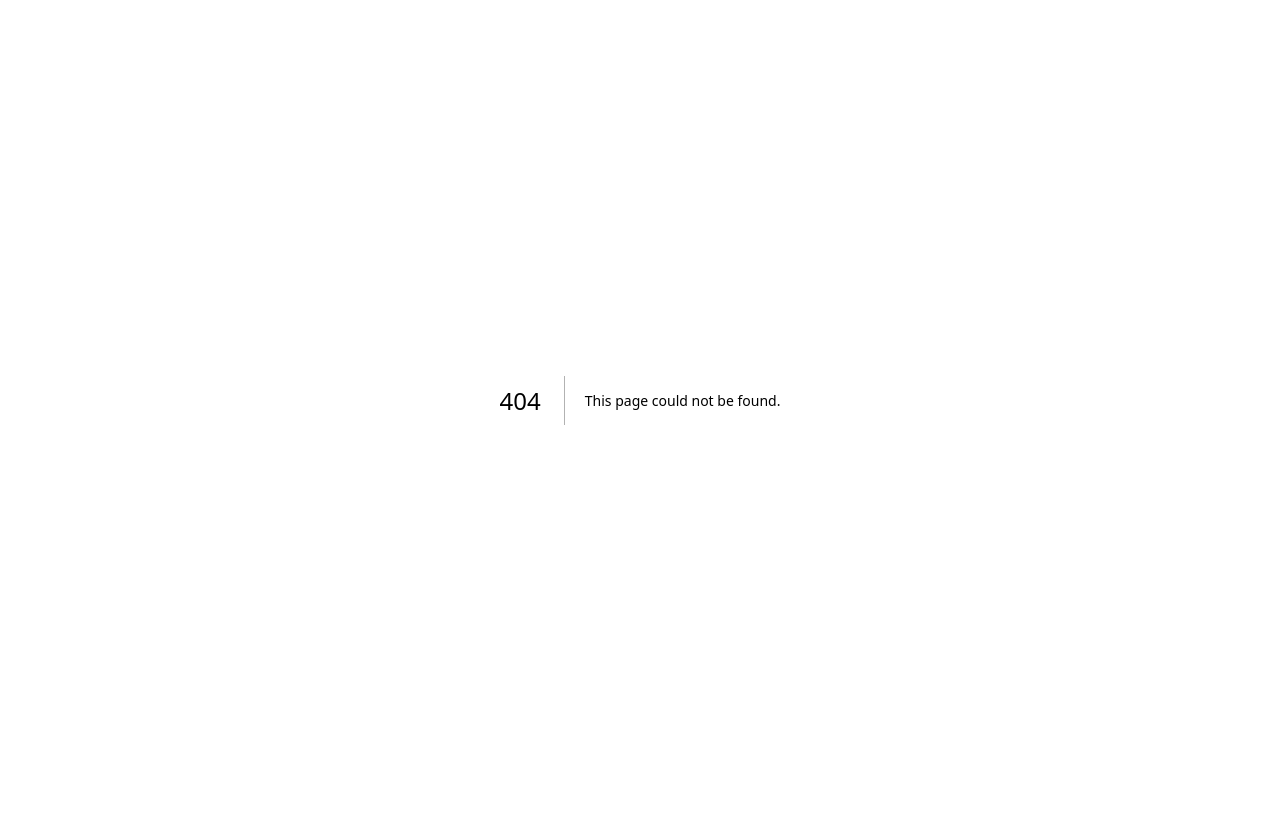
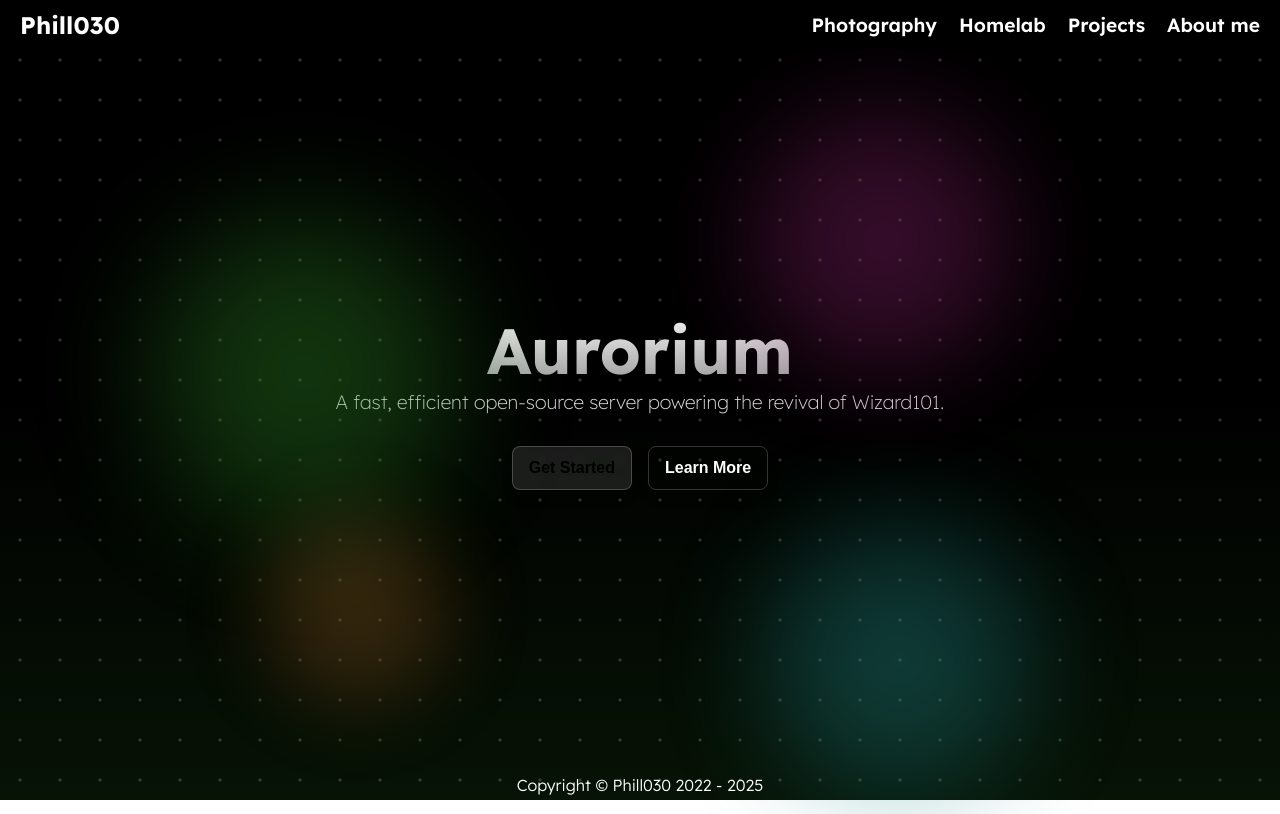
Before and after one commit to Phill030/website, a Next.js app: page /projects/aurorium in a window 1280 px wide. Before the commit this address had no page. Built offline with nearby package versions, Linux system fonts and the light colour scheme.

Commit message:
feat: add aurorium page

```diff
--- /dev/null
+++ b/src/app/projects/aurorium/page.module.scss
@@ -0,0 +1,233 @@
+.page {
+  display: grid;
+  grid-template-rows: 20px 1fr 20px;
+  align-items: center;
+  justify-items: center;
+  min-height: 100svh;
+  gap: 64px;
+  font-family: var(--font-lexend-deca);
+
+  overflow-x: hidden;
+  overflow-y: auto;
+
+  background-image: radial-gradient(circle, #ffffff33 1px, transparent 2px);
+  background-size: 40px 40px;
+  background-color: black;
+
+  .gradient {
+    position: fixed;
+
+    bottom: 0;
+    right: 0;
+    left: 0;
+
+    height: 50%;
+    background: linear-gradient(to top, #4acc3930, transparent);
+
+    opacity: 0.5;
+  }
+
+  .grad {
+    position: absolute;
+    border-radius: 9999px;
+    opacity: 0.3;
+  }
+
+  .movingGradient {
+    @extend .grad;
+    width: 24rem;
+    height: 24rem;
+    background: radial-gradient(circle, #4acc39, #2d8a25, transparent);
+    filter: blur(60px);
+    top: 20%;
+    left: 10%;
+    animation: float-1 10s ease-in-out infinite;
+  }
+
+  .movingGradient2 {
+    @extend .grad;
+    width: 20rem;
+    height: 20rem;
+    background: radial-gradient(circle, #39c7cc, #1a7a7e, transparent);
+    filter: blur(50px);
+    top: 60%;
+    right: 15%;
+    animation: float-2 18s ease-in-out infinite;
+  }
+
+  .movingGradient3 {
+    @extend .grad;
+    width: 18rem;
+    height: 18rem;
+    background: radial-gradient(circle, #cc39a8, #7e1a5f, transparent);
+    filter: blur(40px);
+    top: 10%;
+    right: 20%;
+    animation: float-3 12s ease-in-out infinite;
+  }
+
+  .movingGradient4 {
+    @extend .grad;
+    width: 16rem;
+    height: 16rem;
+    background: radial-gradient(circle, #cc8639, #7e4a1a, transparent);
+    filter: blur(45px);
+    bottom: 10%;
+    left: 20%;
+    animation: float-4 15s ease-in-out infinite;
+  }
+
+  main {
+    display: flex;
+    flex-direction: column;
+    grid-row-start: 2;
+    align-items: center;
+    padding: 10px;
+
+    .title {
+      font-size: 4rem;
+      font-weight: 700;
+      user-select: none;
+
+      background-clip: text;
+      -webkit-background-clip: text;
+      color: transparent;
+
+      background-image: linear-gradient(to bottom, #fafafa, #969696);
+    }
+
+    .description {
+      font-size: 1.2rem;
+      font-weight: 200; // Either 200 or 300
+      text-align: center;
+      user-select: none;
+      color: rgb(212 212 212);
+    }
+
+    .container {
+      display: flex;
+      gap: 1rem;
+      margin-top: 2rem;
+      z-index: 2;
+
+      .primaryButton {
+        background-color: rgba(255, 255, 255, 0.1); // Equivalent to bg-white/10
+        backdrop-filter: blur(4px); // Equivalent to backdrop-blur-sm
+        border: 1px solid rgba(255, 255, 255, 0.2); // Equivalent to border border-white/20
+        font-weight: 600;
+        font-size: 1rem;
+        padding: 0.75rem 1rem;
+        border-radius: 0.5rem; // Equivalent to rounded-lg (0.5rem=8px)
+        box-shadow: 0 10px 15px -3px rgba(0, 0, 0, 0.1), 0 4px 6px -2px rgba(0, 0, 0, 0.05); // Equivalent to shadow-lg
+        transition: all 0.3s;
+        cursor: pointer;
+
+        &:hover {
+          background-color: rgba(255, 255, 255, 0.2); // Equivalent to hover:bg-white/20
+        }
+      }
+
+      .secondaryButton {
+        background-color: transparent;
+        border: 1px solid rgba(255, 255, 255, 0.2);
+        color: white;
+        font-weight: 600;
+        font-size: 1rem;
+        padding: 0.75rem 1rem;
+        border-radius: 0.5rem;
+        box-shadow: 0 10px 15px -3px rgba(0, 0, 0, 0.1), 0 4px 6px -2px rgba(0, 0, 0, 0.05); // Equivalent to shadow-lg
+        transition: all 0.3s;
+        cursor: pointer;
+
+        &:hover {
+          background-color: rgba(255, 255, 255, 0.1);
+        }
+      }
+    }
+  }
+}
+
+@media (max-width: 768px) {
+  .page {
+    padding: 20px;
+
+    main {
+      .title {
+        font-size: 11vw;
+
+        .name {
+          background: none;
+          transition: none;
+        }
+      }
+
+      .description {
+        font-size: 4.4vw;
+      }
+    }
+  }
+}
+
+@keyframes float-1 {
+  0%,
+  100% {
+    transform: translate(0px, 0px) scale(1);
+  }
+  25% {
+    transform: translate(30px, -40px) scale(1.1);
+  }
+  50% {
+    transform: translate(-20px, 20px) scale(0.9);
+  }
+  75% {
+    transform: translate(40px, 30px) scale(1.05);
+  }
+}
+
+@keyframes float-2 {
+  0%,
+  100% {
+    transform: translate(0px, 0px) scale(1);
+  }
+  25% {
+    transform: translate(-35px, 25px) scale(0.95);
+  }
+  50% {
+    transform: translate(25px, -30px) scale(1.1);
+  }
+  75% {
+    transform: translate(-30px, -20px) scale(0.9);
+  }
+}
+
+@keyframes float-3 {
+  0%,
+  100% {
+    transform: translate(0px, 0px) scale(1);
+  }
+  33% {
+    transform: translate(20px, 35px) scale(1.15);
+  }
+  66% {
+    transform: translate(-40px, -25px) scale(0.85);
+  }
+}
+
+@keyframes float-4 {
+  0%,
+  100% {
+    transform: translate(0px, 0px) scale(1);
+  }
+  20% {
+    transform: translate(25px, -30px) scale(1.2);
+  }
+  40% {
+    transform: translate(-30px, 20px) scale(0.8);
+  }
+  60% {
+    transform: translate(35px, 35px) scale(1.1);
+  }
+  80% {
+    transform: translate(-25px, -35px) scale(0.9);
+  }
+}
--- /dev/null
+++ b/src/app/projects/aurorium/page.tsx
@@ -0,0 +1,27 @@
+import styles from "./page.module.scss";
+import Header from "@/components/Header/Header";
+import Footer from "@/components/Footer/Footer";
+
+export default function Page() {
+  return (
+    <div className={styles.page}>
+      <Header />
+      <div className={styles.gradient} />
+      <div className={styles.movingGradient} />
+      <div className={styles.movingGradient2} />
+      <div className={styles.movingGradient3} />
+      <div className={styles.movingGradient4} />
+
+      <main>
+        <h1 className={styles.title}>Aurorium</h1>
+        <p className={styles.description}>A fast, efficient open-source server powering the revival of Wizard101.</p>
+        <div className={styles.container}>
+          <button className={styles.primaryButton}>Get Started</button>
+          <button className={styles.secondaryButton}>Learn More</button>
+        </div>
+      </main>
+
+      <Footer />
+    </div>
+  );
+}
```
